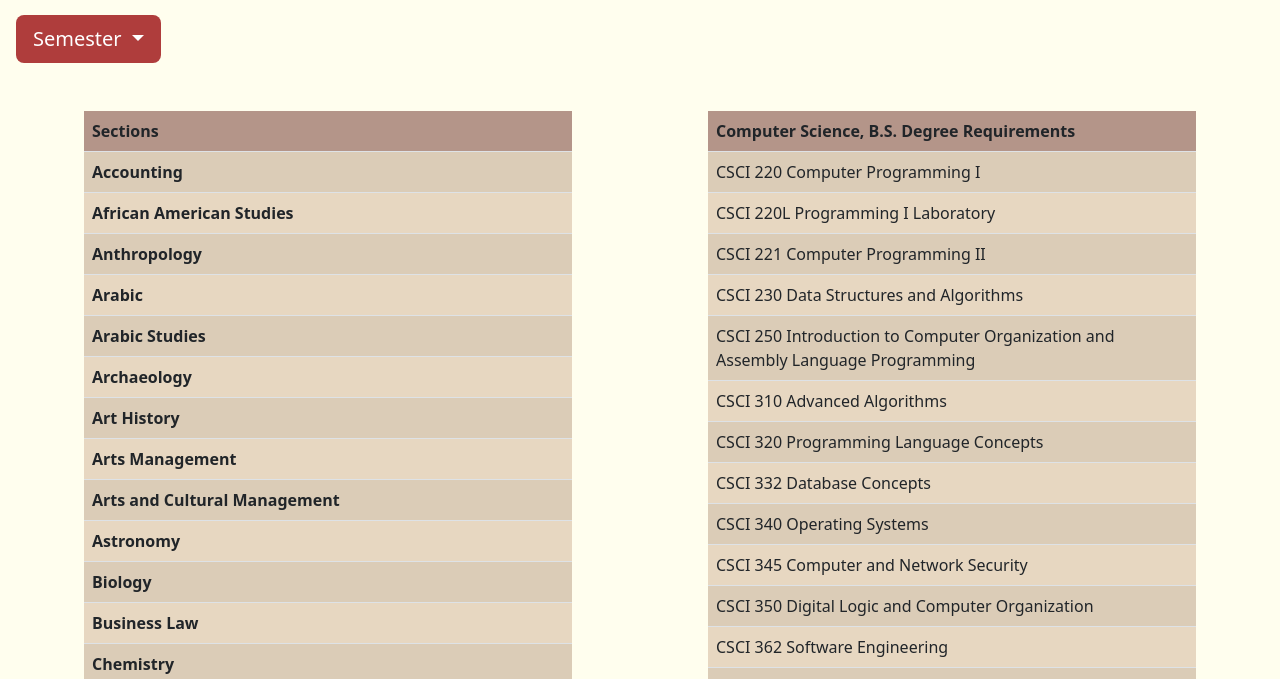
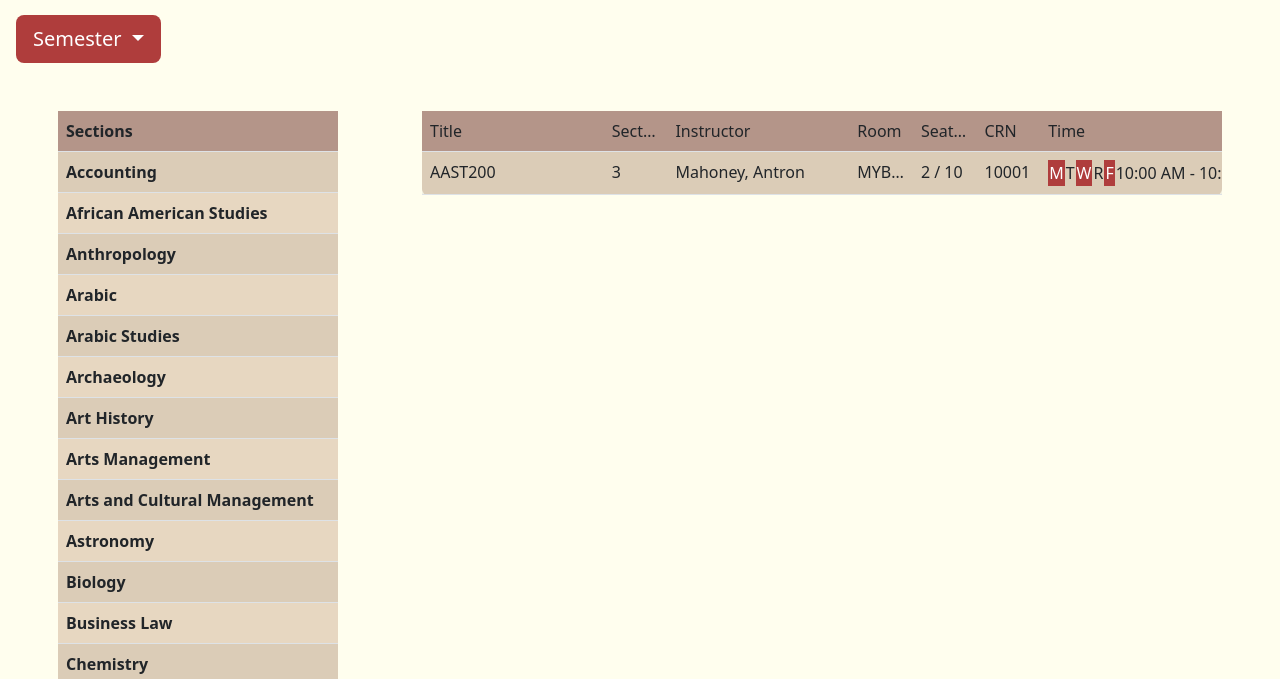
Before and after one commit to anabelle2001/class-registration-assistant, a website: page public/index.html in a window 1280 px wide. Shown: the part 121-800 px from the top of the page. Drawn offline with nearby package versions, Linux system fonts and the light colour scheme.

Commit message:
singe class

```diff
--- a/public/index.html
+++ b/public/index.html
@@ -43,9 +43,9 @@
         </ul>
     </div>
 
-    <!--Sections Table: Currently filled with 24 random humanities sections-->
+    <!--Sections Table: Currently filled with some random sections-->
     <div class="row m-3 justify-content-around">
-    <div class="col-5 p-3">
+    <div class="col-3 p-3">
         <table class="table table-hover table-striped bg-main rounded">
                 <thead class="bg-mid">
                     <th>Sections</th>
@@ -193,7 +193,40 @@
     </div>
 
     <!--Degree Requirements Table: Currently filled with 19 requirements-->
-    <div class="col-5 p-3">
+    <div class="col-8 p-3">
+        <table id="sections" class="table table-hover table-striped bg-main rounded">
+            <thead class="bg-mid rounded">
+                <td class="text">Title</td>
+                <td class="num">Section</td>
+                <td class="text">Instructor</td>
+                <td class="num">Room</td>
+                <td class="num">Seats Left</td>
+                <td class="num">CRN</td>
+                <td class="text">Time</td>
+            </thead>
+            <tr>
+                <td>AAST200</td>
+                <td>3</td>
+                <td>Mahoney, Antron</td>
+                <td>MYBK 666</td>
+                <td>2 / 10</td>
+                <td>10001</td>
+                <td>
+                    <table>
+                        <tr>
+                            <td class="btn-bg">M</td>
+                            <td>T</td>
+                            <td class="btn-bg">W</td>
+                            <td>R</td>
+                            <td class="btn-bg">F</td>
+                            <td>10:00 AM - 10:50 AM</td>
+                        </tr>
+                    </table>
+                </td>
+            </tr>
+        </table>
+
+        <!--
         <table class="table table-hover table-striped bg-main rounded">
                 <thead class="bg-mid rounded">
                     <th>Computer Science, B.S. Degree Requirements</th>
@@ -330,6 +363,7 @@
                     <td>WGST 229 History of Queer America 1600-2000</td>
                 </tr>
         </table>
+    -->
     </div>
     </div>
 
--- a/public/style/sectionList.css
+++ b/public/style/sectionList.css
@@ -7,6 +7,27 @@ h1 {
     text-align: center;
 }
 
+table {
+    table-layout: fixed;
+}
+
+td {
+    /*width: 100px;*/
+    white-space: nowrap;
+    overflow: hidden;
+    text-overflow: ellipsis;
+}
+
+td:hover {
+    overflow: visible;
+    background-color: #E7D7C1;
+    border-radius: 6px;
+
+    position: absolute;
+    z-index: 1;
+}
+
+/* Classes */
 /* Center image */
 .center {
     display: block;
@@ -15,6 +36,13 @@ h1 {
     width: 30%;
   }
 
+/* Table classes */
+td.text {
+    width: 20%;
+}
+td.num {
+    width: 7%;
+}
 /* Background Colors */
 .bg-main {
     background-color: #E7D7C1;
```
